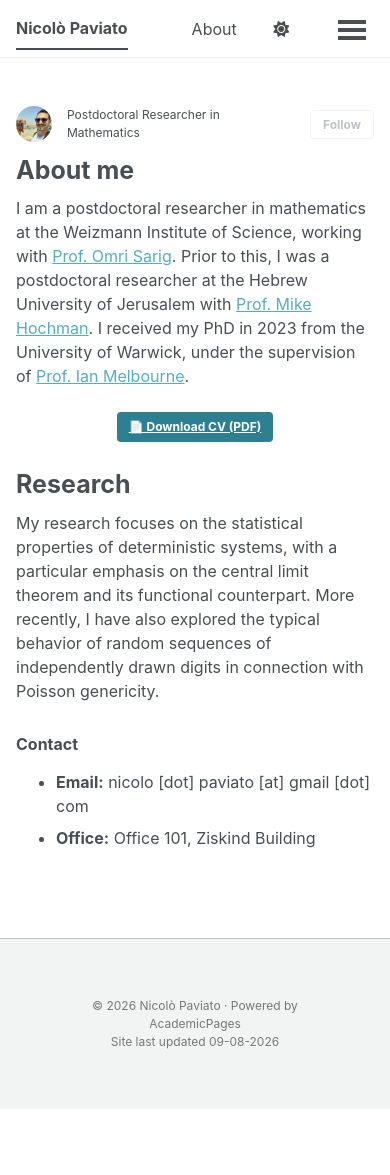
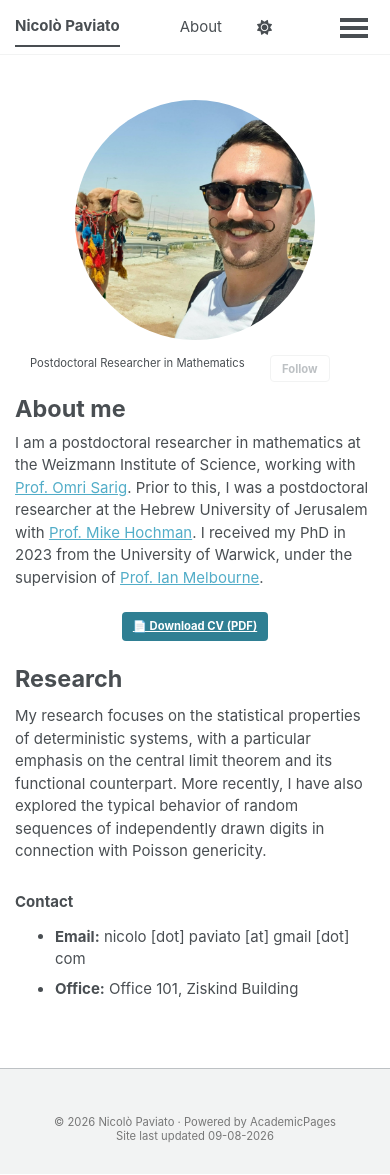
Before and after one commit to nicolo-paviato/nicolo-paviato.github.io, a Jekyll site: the page built from _pages/about.md, in a window 390 px wide and 1175 px high. Built offline with Jekyll 4.4.1, drawn with Linux system fonts in a browser that asks for light colours; a style sheet for code colours, icons or effects is not loaded.

Commit message:
Update custom.html

```diff
--- a/_includes/head/custom.html
+++ b/_includes/head/custom.html
@@ -19,53 +19,69 @@
 <link rel="icon" href="/images/favicon.ico"/>
 <meta name="theme-color" content="var(--global-bg-color)"/>
 
-<!-- Custom Styling -->
+<!-- Custom Responsive & Windows Scaling Tweaks -->
 <style>
-  /* Hide duplicate name under sidebar picture */
+  /* 1. Normalize Base Font Size across Windows & DPI Scaling */
+  html {
+    font-size: 15px !important;
+  }
+
+  /* 2. Hide Duplicate Name Under Avatar */
   .author__name {
     display: none !important;
   }
 
-  /* Responsive circular profile picture (face + camel framing) */
+  /* 3. Fix Avatar Container & Prevent Right-Side Clipping on Desktop */
+  .author__avatar {
+    width: 100% !important;
+    text-align: center !important;
+    display: block !important;
+    margin: 0 auto 1em !important;
+  }
+
   .author__avatar img {
+    display: block !important;
+    margin: 0 auto !important;
     width: 100% !important;
-    max-width: 220px !important;
+    max-width: 180px !important; /* Desktop sidebar sizing */
     aspect-ratio: 1 / 1 !important;
     height: auto !important;
     object-fit: cover !important;
     object-position: 70% center !important;
     border-radius: 50% !important;
+    box-shadow: none !important;
   }
 
-  /* Prevent horizontal side-scrolling across screens */
-  body, #main {
-    overflow-x: hidden;
-  }
-
-  /* Responsive Footer ("Site last updated") */
+  /* 4. Compact Footer Strip ("Site last updated") */
   .page__footer {
     width: 100% !important;
-    padding: 1.5em 1em !important;
+    padding: 0.6em 0 !important;
+    margin-top: 2em !important;
     text-align: center !important;
     box-sizing: border-box !important;
   }
 
+  .page__footer footer {
+    padding: 0.4em 1em !important;
+  }
+
   .page__footer-copyright {
-    font-size: 0.85em !important;
-    line-height: 1.5 !important;
+    font-size: 0.75em !important;
+    line-height: 1.2 !important;
     word-wrap: break-word !important;
     max-width: 90% !important;
     margin: 0 auto !important;
   }
 
-  /* Mobile optimizations for small screens */
+  /* 5. Prevent Horizontal Side-Scrolling */
+  body, #main {
+    overflow-x: hidden;
+  }
+
+  /* Mobile Adjustments: Increased avatar size for stacked mobile layouts */
   @media (max-width: 768px) {
     .author__avatar img {
-      max-width: 200px !important; /* Larger display size on mobile */
-    }
-
-    .page__footer-copyright {
-      font-size: 0.75em !important;
+      max-width: 240px !important; /* Prominent, easy-to-see size on phones */
     }
   }
 </style>
```
